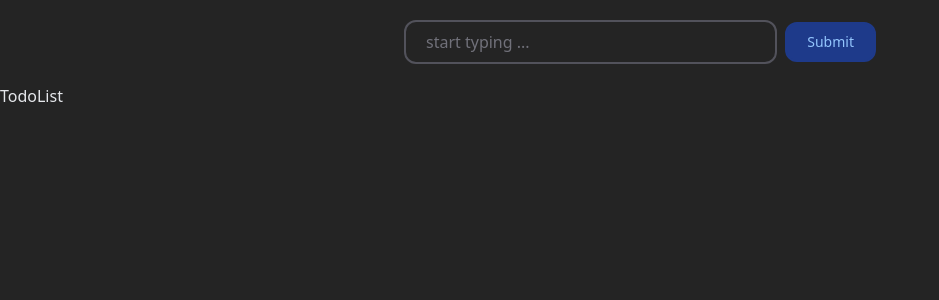
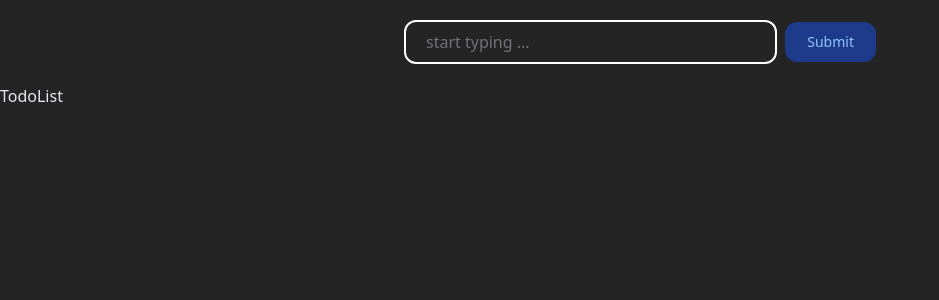
Before and after one commit to gkpshere/ToDoListTypeScript, a React (Vite) app: page / in a window 1280 px wide. Shown: the top 300 px of the page, without its empty margins (0-939 px from the left). Built offline with nearby package versions, Linux system fonts and the light colour scheme.

Commit message:
inputREf

```diff
--- a/src/components/AddTodo.tsx
+++ b/src/components/AddTodo.tsx
@@ -6,6 +6,13 @@ import { Input } from './Input'
 export const AddTodo = () => {
   // const [input, setInput] = useState<string | number>('')
   const [input, setInput] = useState<string>("")
+  const inputRef = useRef<HTMLInputElement>(null)
+
+  useEffect(() => {
+    if (inputRef.current) {
+      inputRef.current.focus()
+    }
+  }, [])
 
   const handleSubmission=(e:React.FormEvent)=>{
     e.preventDefault();
@@ -16,6 +23,7 @@ export const AddTodo = () => {
     <form onSubmit={handleSubmission}>
       <div className="flex items-center w-full max-w-lg gap-2 p-5 m-auto">
         <input
+          ref={inputRef}
           value={input}
           onChange={e => setInput(e.target.value)}
           type="text"
```
